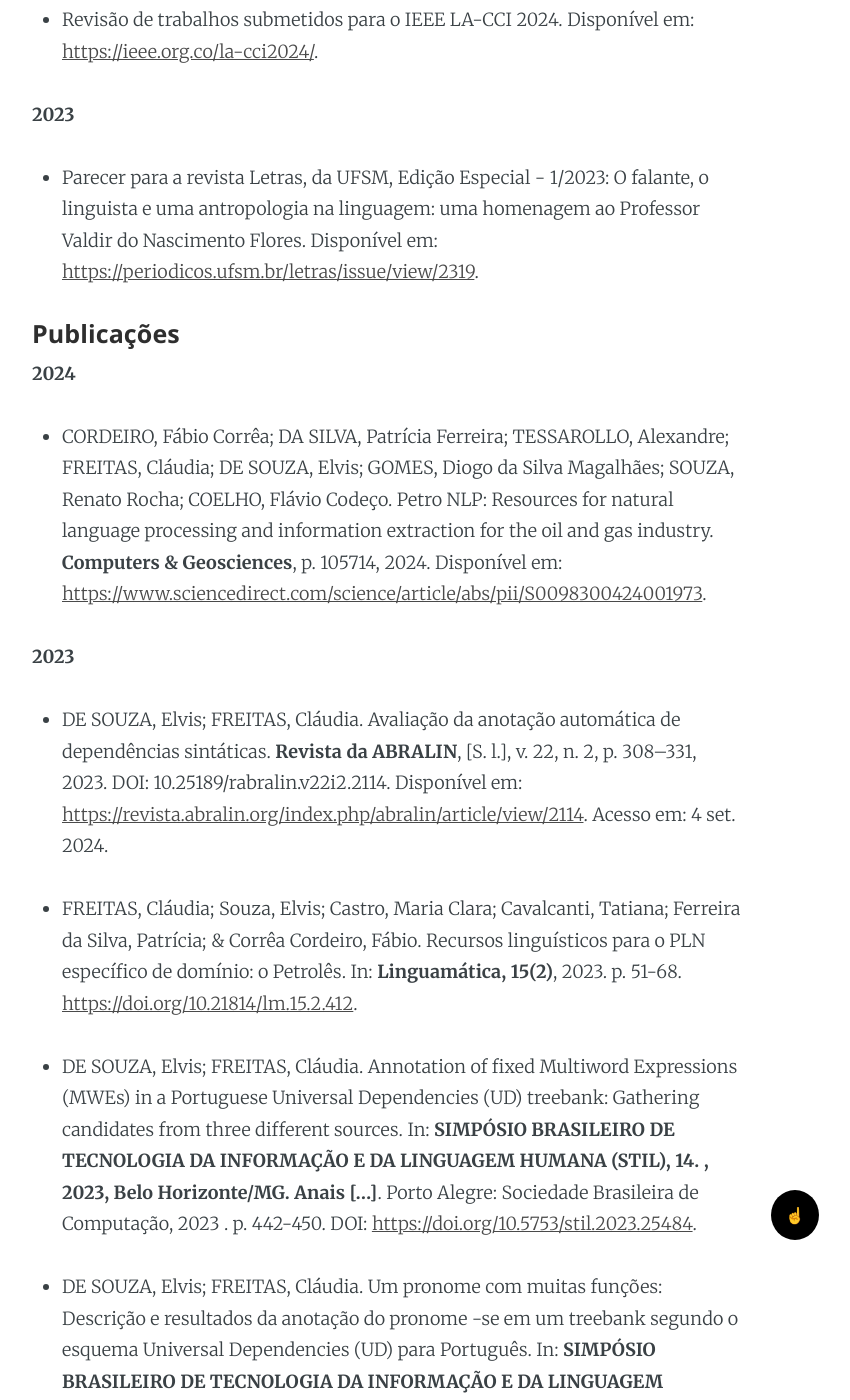
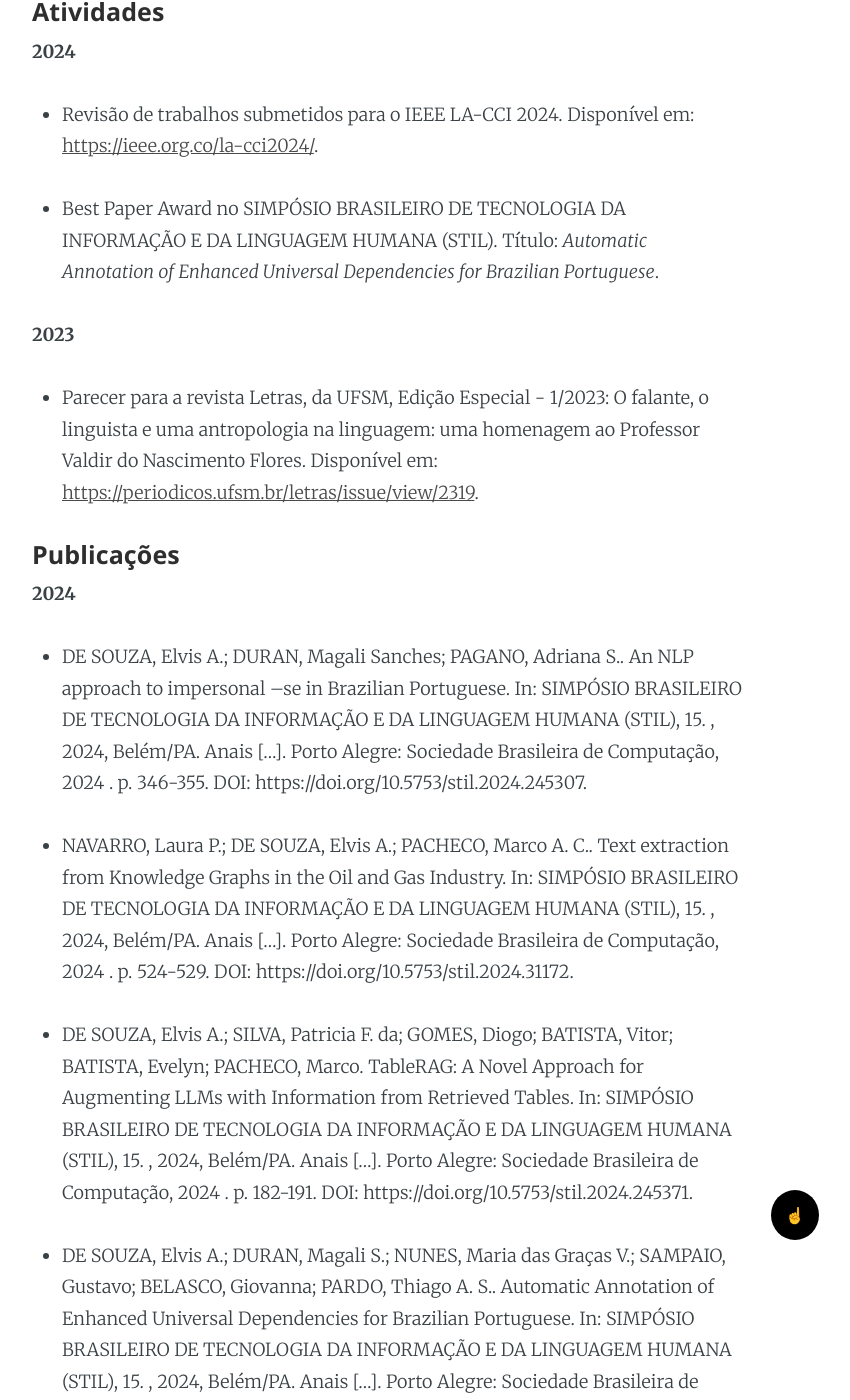
Before and after one commit to alvelvis/alvelvis.github.io, a Jekyll site: the page built from sobre.md, in a window 1280 px wide and 1400 px high, scrolled down 5514 px. Shown: the whole window, without its empty margins (253-1103 px from the left). Built offline with Jekyll 4.4.1, drawn with Linux system fonts in a browser that asks for light colours; some of the changed text lies outside the part shown.

```diff
--- a/sobre.md
+++ b/sobre.md
@@ -25,8 +25,8 @@ Rio de Janeiro, RJ / São Carlos, SP - Brasil
 - 2019-hoje: Laboratório de Inteligência Computacional Aplicada (ICA/PUC-Rio)
     - Pesquisa e desenvolvimento no campo do Processamento de Linguagem Natural (NLP) e Inteligência Artificial (2023-hoje)
     - Bolsista de mestrado (2021-2023) e de iniciação científica (2019-2021)
-    - Pesquisador do projeto [Petrolês](https://petroles.ica.ele.puc-rio.br)
-- 2023-hoje: Centro de Inteligência Artificial (C4AI/USP)
+    - Pesquisador no projeto [Petrolês](https://petroles.ica.ele.puc-rio.br)
+- 2023-2024: Centro de Inteligência Artificial (C4AI/USP)
     - Assistente de pesquisa no projeto [POeTiSA](https://sites.google.com/icmc.usp.br/poetisa) (POrtuguese processing - Towards Syntactic Analysis and parsing) auxiliando na anotação sintática e semântica de *corpora* e no desenvolvimento e customização de ferramentas de anotação humana
 - 2023: Faculdade Descomplica
     - Professor autor da disciplina de Processamento de Linguagem Natural do curso de graduação Tecnologia em Ciência de Dados
@@ -49,10 +49,11 @@ Rio de Janeiro, RJ / São Carlos, SP - Brasil
 
 - 2024-atual: Doutorado em Ciências de Computação e Matemática Computacional pela Universidade de São Paulo (ICMC/USP)
     - Pesquisa na linha de Processamento de Linguagem Natural
-- 2023-atual: Pós-graduação lato sensu em Business Intelligence e Ciência de Dados (BI MASTER/PUC-Rio)
+    - Título provisório: *Enhanced Dependencies para português: uma investigação sobre métodos computacionais para a anotação das dependências sintáticas enhanced do projeto Universal Dependencies*
+- 2023-2025: Pós-graduação lato sensu em Business Intelligence e Ciência de Dados (BI MASTER/PUC-Rio)
 - 2021-2023: Mestrado em Estudos da Linguagem pela Pontifícia Universidade Católica do Rio de Janeiro (PPGEL/PUC-Rio)
     - Título da dissertação: [Construção e avaliação de um treebank padrão ouro](https://doi.org/10.17771/PUCRio.acad.62693)
-    - [Aprovação em 1º lugar na seleção para o mestrado](https://tronco.souelvis.dev/media/APROVADOS_NA_3A_ETAPA_-_MESTRADO.pdf)
+    - Aprovação em 1º lugar na seleção para o mestrado
     - Bolsista do CNPq (Conselho Nacional de Desenvolvimento Científico e Tecnológico)
     - Bolsista FAPERJ (Fundação de Amparo à Pesquisa do Estado do Rio de Janeiro) -- Mestrado Nota 10
     - CR: 9,9
@@ -60,17 +61,17 @@ Rio de Janeiro, RJ / São Carlos, SP - Brasil
     - Bolsista integral pelo ProUni (Programa Universidade para Todos)
     - CR: 9,5
 - 2021: Curso de Extensão Universitária "Python para Processamento de Linguagem Natural", concluído pelo Instituto de Ciências Matemáticas e de Computação da Universidade de São Paulo (ICMC/USP)
-    - Carga horária: [20 horas](https://tronco.souelvis.dev/media/certificado-python-nlp-usp.pdf)
+    - Carga horária: 20 horas
 - 2021: Minicurso "Introdução à Linguística de Corpus", ministrado pela Prof. Dra. Andressa Rodrigues Gomide, da Universidade de Coimbra, ao Programa Interdisciplinar de Pós-Graduação em Linguística Aplicada da Faculdade de Letras da UFRJ
-    - Carga horária: [5 horas](https://tronco.souelvis.dev/media/minicurso-corpus-andressa-rodrigo.pdf)
+    - Carga horária: 5 horas
 - 2020: Curso "Formação em processamento de corpos, PLN, anotação, e estatística", parte do projeto [BILLIG](https://billig.fcsh.unl.pt/), ministrado pela profa. Diana Santos da Universidade de Oslo
-    - Carga horária: [20 horas](https://tronco.souelvis.dev/media/certificadoElvisBILLIG.pdf)
+    - Carga horária: 20 horas
 - 2019: Disciplina "Introdução à Interação Humano-Computador", do Departamento de Informática da PUC-Rio
     - Créditos: 4
 - 2019: Curso "Inteligência Artificial II (IA II)", do Laboratório de Inteligência Computacional Aplicada, concluído pela CCE/PUC-Rio
-    - Carga horária: [45 horas](https://tronco.souelvis.dev/media/CCE_IA2.pdf)
+    - Carga horária: 45 horas
 - 2019: Curso "Inteligência Artificial I (IA I)", do Laboratório de Inteligência Computacional Aplicada, concluído pela CCE/PUC-Rio
-    - Carga horária: [45 horas](https://tronco.souelvis.dev/media/CCE_IA1.pdf)
+    - Carga horária: 45 horas
 - 2014-2016: Colégio de São Bento do Rio de Janeiro
     - Ensino Médio com bolsa integral pelo [ISMART - Instituto Social para Motivar, Apoiar e Reconhecer Talentos](https://ismart.org.br)
 
@@ -88,6 +89,8 @@ Rio de Janeiro, RJ / São Carlos, SP - Brasil
 
 - Revisão de trabalhos submetidos para o IEEE LA-CCI 2024. Disponível em: [https://ieee.org.co/la-cci2024/](https://ieee.org.co/la-cci2024/).
 
+- Best Paper Award no SIMPÓSIO BRASILEIRO DE TECNOLOGIA DA INFORMAÇÃO E DA LINGUAGEM HUMANA (STIL). Título: *Automatic Annotation of Enhanced Universal Dependencies for Brazilian Portuguese*.
+
 **2023**
 
 - Parecer para a revista Letras, da UFSM, Edição Especial - 1/2023: O falante, o linguista e uma antropologia na linguagem: uma homenagem ao Professor Valdir do Nascimento Flores. Disponível em: [https://periodicos.ufsm.br/letras/issue/view/2319](https://periodicos.ufsm.br/letras/issue/view/2319).
@@ -95,6 +98,14 @@ Rio de Janeiro, RJ / São Carlos, SP - Brasil
 #### Publicações
 
 **2024**
+
+- DE SOUZA, Elvis A.; DURAN, Magali Sanches; PAGANO, Adriana S.. An NLP approach to impersonal –se in Brazilian Portuguese. In: SIMPÓSIO BRASILEIRO DE TECNOLOGIA DA INFORMAÇÃO E DA LINGUAGEM HUMANA (STIL), 15. , 2024, Belém/PA. Anais [...]. Porto Alegre: Sociedade Brasileira de Computação, 2024 . p. 346-355. DOI: https://doi.org/10.5753/stil.2024.245307.
+
+- NAVARRO, Laura P.; DE SOUZA, Elvis A.; PACHECO, Marco A. C.. Text extraction from Knowledge Graphs in the Oil and Gas Industry. In: SIMPÓSIO BRASILEIRO DE TECNOLOGIA DA INFORMAÇÃO E DA LINGUAGEM HUMANA (STIL), 15. , 2024, Belém/PA. Anais [...]. Porto Alegre: Sociedade Brasileira de Computação, 2024 . p. 524-529. DOI: https://doi.org/10.5753/stil.2024.31172.
+
+- DE SOUZA, Elvis A.; SILVA, Patricia F. da; GOMES, Diogo; BATISTA, Vitor; BATISTA, Evelyn; PACHECO, Marco. TableRAG: A Novel Approach for Augmenting LLMs with Information from Retrieved Tables. In: SIMPÓSIO BRASILEIRO DE TECNOLOGIA DA INFORMAÇÃO E DA LINGUAGEM HUMANA (STIL), 15. , 2024, Belém/PA. Anais [...]. Porto Alegre: Sociedade Brasileira de Computação, 2024 . p. 182-191. DOI: https://doi.org/10.5753/stil.2024.245371.
+
+- DE SOUZA, Elvis A.; DURAN, Magali S.; NUNES, Maria das Graças V.; SAMPAIO, Gustavo; BELASCO, Giovanna; PARDO, Thiago A. S.. Automatic Annotation of Enhanced Universal Dependencies for Brazilian Portuguese. In: SIMPÓSIO BRASILEIRO DE TECNOLOGIA DA INFORMAÇÃO E DA LINGUAGEM HUMANA (STIL), 15. , 2024, Belém/PA. Anais [...]. Porto Alegre: Sociedade Brasileira de Computação, 2024. p. 217-226. DOI: https://doi.org/10.5753/stil.2024.245342. **(Best Paper Award)**
 
 - CORDEIRO, Fábio Corrêa; DA SILVA, Patrícia Ferreira; TESSAROLLO, Alexandre; FREITAS, Cláudia; DE SOUZA, Elvis; GOMES, Diogo da Silva Magalhães; SOUZA, Renato Rocha; COELHO, Flávio Codeço. Petro NLP: Resources for natural language processing and information extraction for the oil and gas industry. **Computers & Geosciences**, p. 105714, 2024. Disponível em: [https://www.sciencedirect.com/science/article/abs/pii/S0098300424001973](https://www.sciencedirect.com/science/article/abs/pii/S0098300424001973).
 
```
Also changed, not shown: other parts of sobre.md (+1 -1 lines).
